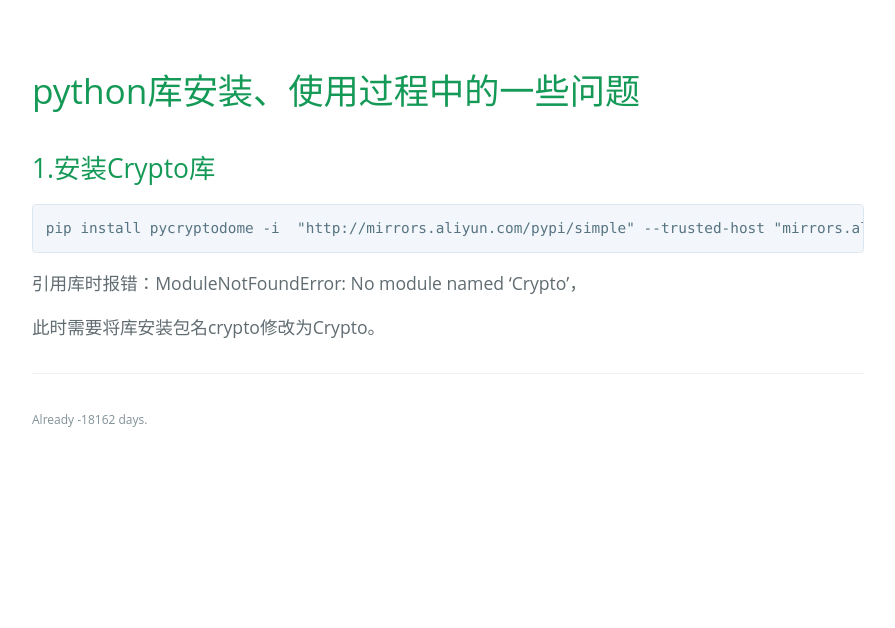
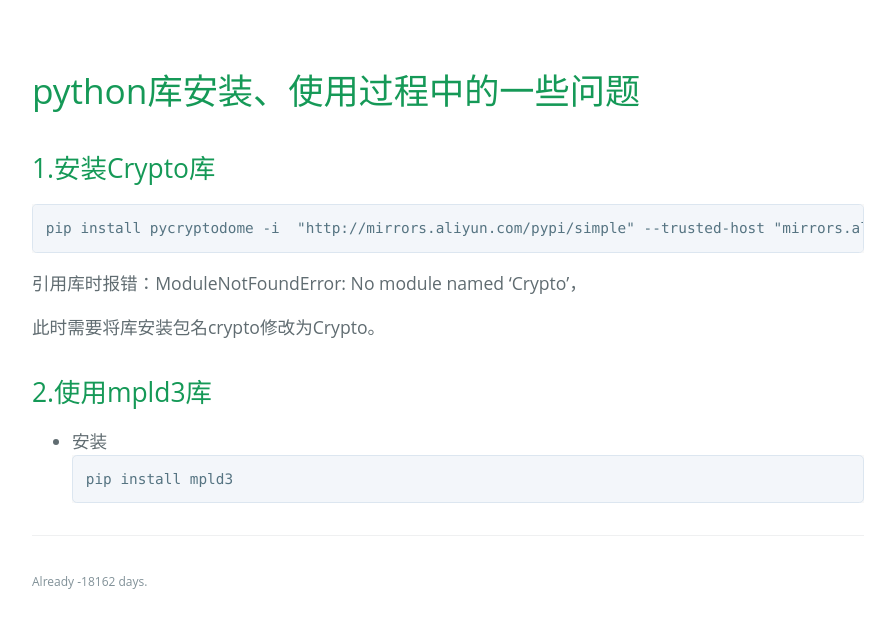
Before and after one commit to sockzhi/sockzhi.github.io, a Jekyll site: the page built from _posts/2020-02-10-python库使用的一些问题.md, in a window 1280 px wide and 994 px high, cut to the strip 354-982 px from the top of the window. Shown: the whole strip, without its empty margins (192-1087 px from the left). Built offline with Jekyll 4.4.1, drawn with Linux system fonts in a browser that asks for light colours; some web fonts are replaced; our own code applies the rules of GitHub Pages for plain Markdown files.

Commit message:
添加mpld3安装方法

````diff
--- a/_posts/2020-02-10-python库使用的一些问题.md
+++ b/_posts/2020-02-10-python库使用的一些问题.md
@@ -9,3 +9,12 @@ pip install pycryptodome -i  "http://mirrors.aliyun.com/pypi/simple" --trusted-h
 引用库时报错：ModuleNotFoundError: No module named 'Crypto'，
 
 此时需要将库安装包名crypto修改为Crypto。
+
+
+
+## 2.使用mpld3库
+
+* 安装
+```
+pip install mpld3
+```
````
